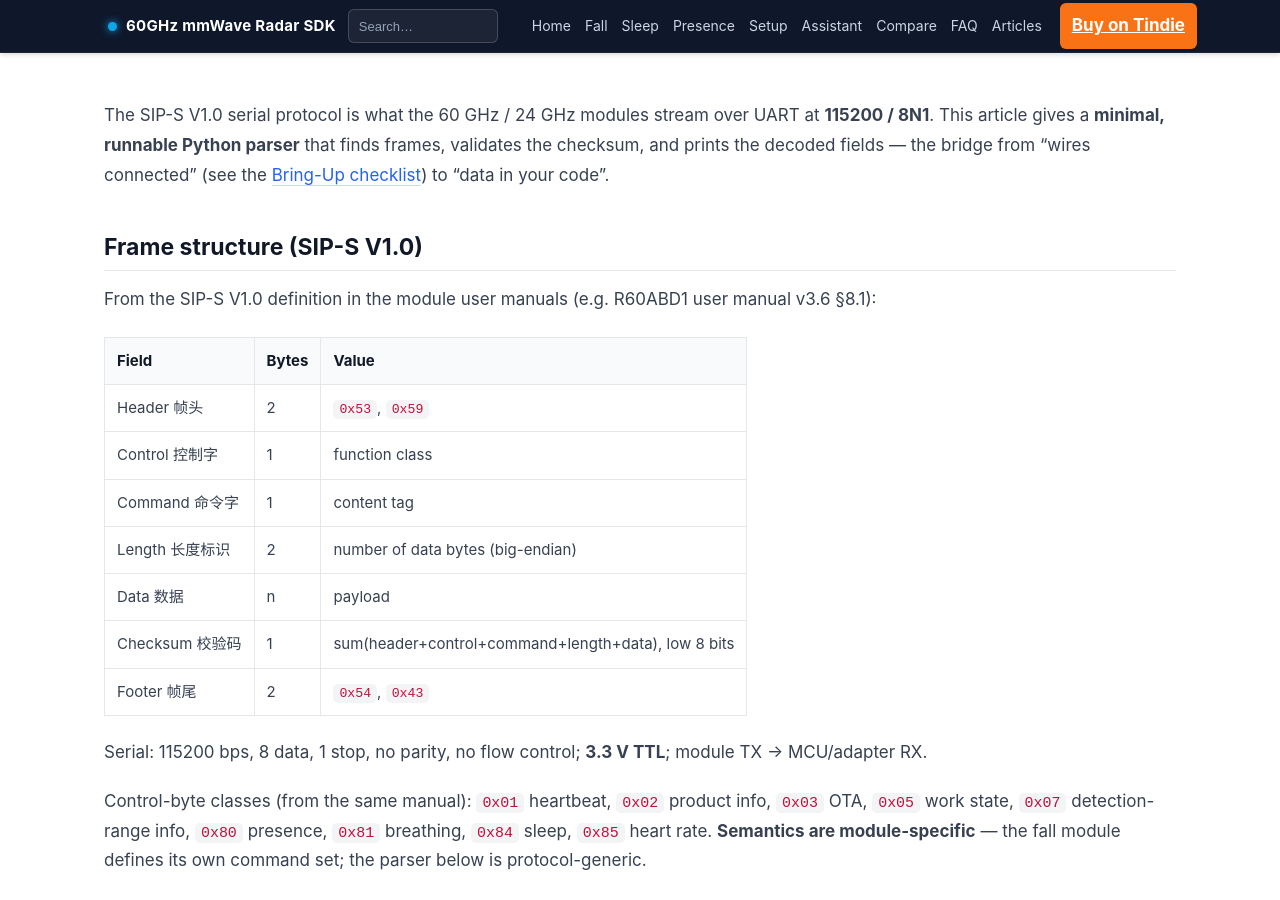
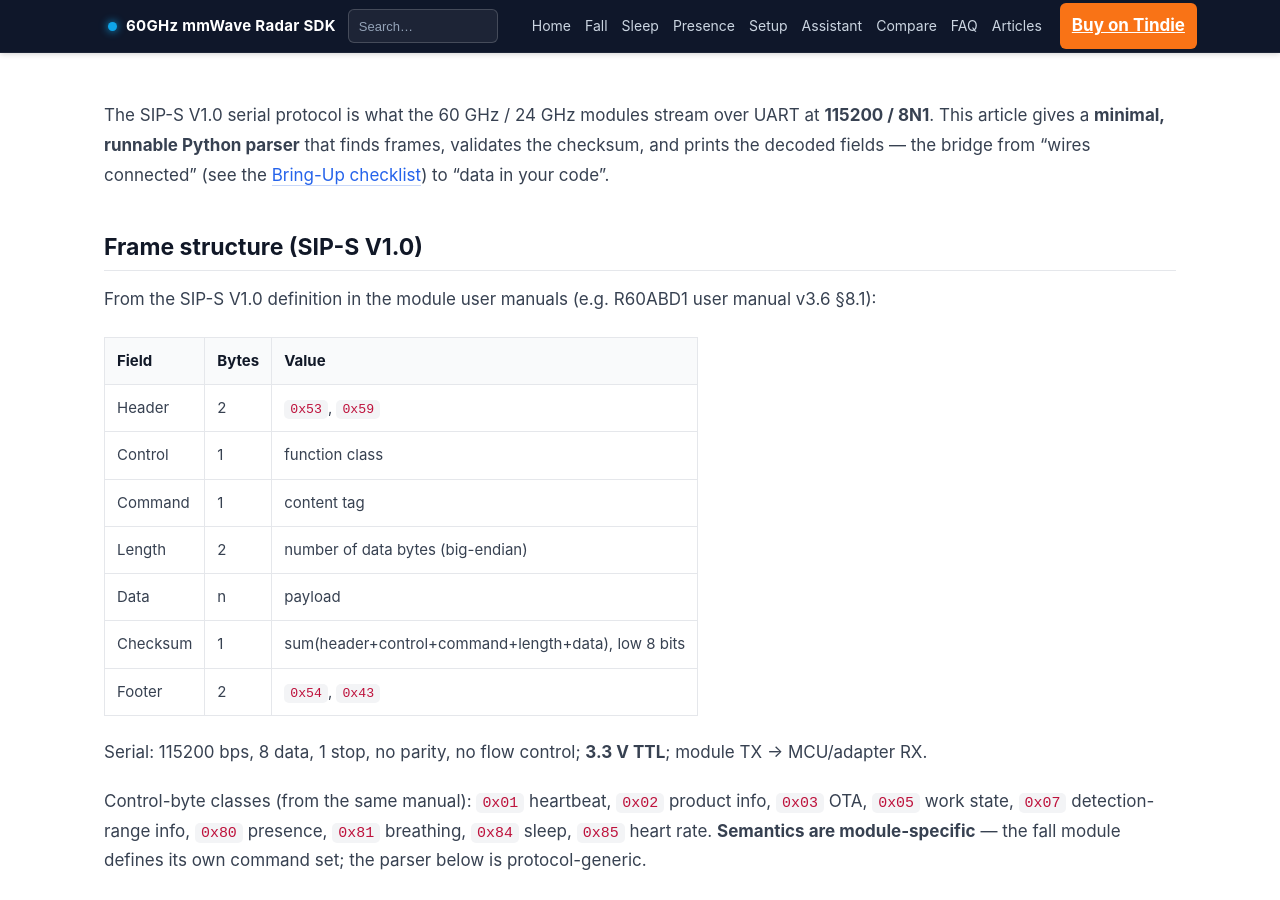
Before and after one commit to 249263431/60GHz-Radar-SDK, a Jekyll site: the page built from docs/_posts/2026-10-22-minimal-uart-parser-sip-s.md, in a window 1280 px wide and 900 px high. Built offline with Jekyll 4.4.1, drawn with Linux system fonts in a browser that asks for light colours; a script that is not in the unit is left out.

Commit message:
Fix: remove bilingual Chinese field labels from UART parser guide (English-only)

```diff
--- a/docs/_posts/2026-10-22-minimal-uart-parser-sip-s.md
+++ b/docs/_posts/2026-10-22-minimal-uart-parser-sip-s.md
@@ -14,13 +14,13 @@ From the SIP-S V1.0 definition in the module user manuals (e.g. R60ABD1 user man
 
 | Field | Bytes | Value |
 |---|---|---|
-| Header 帧头 | 2 | `0x53`, `0x59` |
-| Control 控制字 | 1 | function class |
-| Command 命令字 | 1 | content tag |
-| Length 长度标识 | 2 | number of data bytes (big-endian) |
-| Data 数据 | n | payload |
-| Checksum 校验码 | 1 | sum(header+control+command+length+data), low 8 bits |
-| Footer 帧尾 | 2 | `0x54`, `0x43` |
+| Header | 2 | `0x53`, `0x59` |
+| Control | 1 | function class |
+| Command | 1 | content tag |
+| Length | 2 | number of data bytes (big-endian) |
+| Data | n | payload |
+| Checksum | 1 | sum(header+control+command+length+data), low 8 bits |
+| Footer | 2 | `0x54`, `0x43` |
 
 Serial: 115200 bps, 8 data, 1 stop, no parity, no flow control; **3.3 V TTL**; module TX → MCU/adapter RX.
 
```
